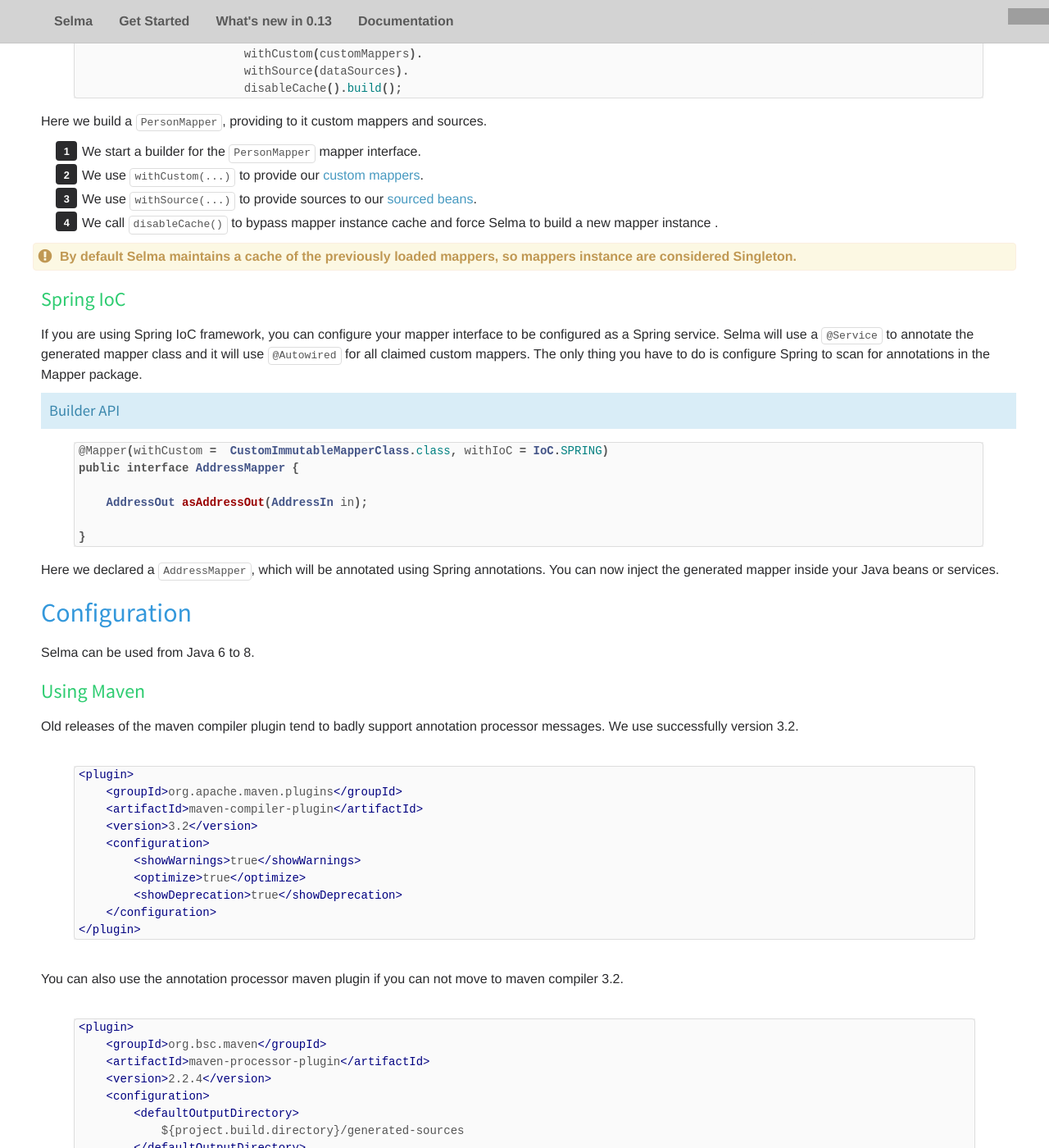
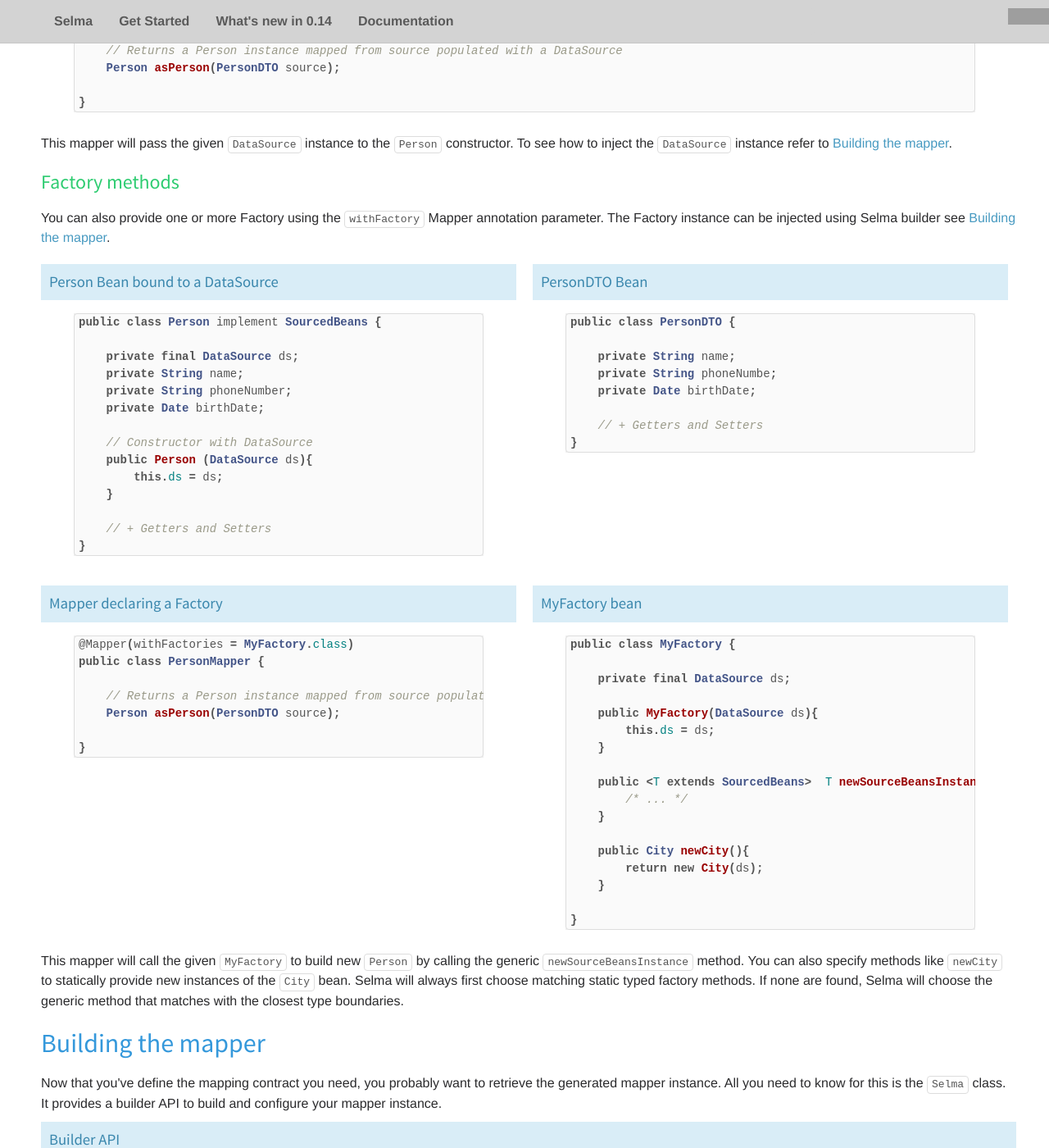
Before and after one commit to slemesle/selma, a Jekyll site: the page built from index.html, in a window 1280 px wide and 1400 px high, scrolled down 21086 px. Shown: the whole window at 82% size. Built offline with Jekyll 4.4.1, drawn with Linux system fonts in a browser that asks for light colours; nearby versions of some CDN libraries; comment, search, counter and statistics services are not loaded; some of the changed text lies outside the part shown; grey boxes are pictures that could not be loaded.

Commit message:
Update to 0.14

```diff
--- a/index.html
+++ b/index.html
@@ -1,5 +1,5 @@
 ---
-version: "0.13"
+version: "0.14"
 ---
 <!DOCTYPE html>
 <html xmlns="http://www.w3.org/1999/html">
@@ -230,7 +230,7 @@
                     <ul>
                     <li><a href="#welcome-top" alt="Selma Homepage" class="noicon">Selma</a></li>
                     <li><a href="#get-started" class="noicon">Get Started</a></li>
-                    <li><a href="#news" class="noicon">What's new in 0.13</a></li>
+                    <li><a href="#news" class="noicon">What's new in {{page.version}}</a></li>
                     <li><a href="#documentation" class="noicon">Documentation</a></li>
                     </ul>
                 </nav>
@@ -356,6 +356,34 @@
 -->
         <div class="row triple-gap-top-small-tablet triple-gap-top-desktop ">
             <h1 class="lite-square bordered padded green-bg">News</h1>
+
+             <h2 class="blue pad-left pad-top">Brand new release 0.14</h2>
+            <p class="pad-left">
+                This release introduces factory methods, it is now possible to declare factory beans inside the
+                mapper. Generic type handling has also been improved to support declaring a Mapper generic interface.
+                Many thanks to all bug reports and pull requests. 1.0 release is coming we just cyclic mapping handling
+                and specific field to field custom mappers.
+            </p>
+            <div class="pad-left">
+                <ul class="unstyled ">
+                    <li> <a class="noicon" href="https://github.com/xebia-france/selma/issues/63">#63</a>: Support for
+                        generic type in mappers</li>
+                    <li> <a class="noicon" href="https://github.com/xebia-france/selma/issues/39">#39</a>: Add Factory
+                        method and class support</li>
+                    <li> <a class="noicon" href="https://github.com/xebia-france/selma/issues/78">#78</a>: Add
+                        WithIoCServiceName to name Spring service using annotation, Thanks to Benoit Charret</li>
+                    <li> <a class="noicon" href="https://github.com/xebia-france/selma/issues/75">#75</a>: Fix generic
+                        inherited type handling in collections and map, Thanks to @julaudo</li>
+                    <li> <a class="noicon" href="https://github.com/xebia-france/selma/issues/70">#70</a>: Handle custom
+                        mappers in a .class package, Thanks to Antoine Leveugle</li>
+                    <li> <a class="noicon" href="https://github.com/xebia-france/selma/issues/57">#57</a>: Improve error
+                        messages for failing custom field to field mapping</li>
+                </ul>
+            </div>
+            <p class="pad-left pad-top">
+                See <a href="https://github.com/xebia-france/selma/blob/master/RELEASE_NOTES">release notes</a> or
+                <a href="https://github.com/xebia-france/selma/issues?q=milestone%3A0.14">Milestone 0.14</a>.
+            </p>
 
              <h2 class="blue pad-left pad-top">Brand new release 0.13</h2>
             <!--
@@ -1492,7 +1520,7 @@
             </p>
 
 
-            <h2 id="sourced-beans" class="blue pad-left pad-top">Using factory</h2>
+            <h2 id="factory" class="blue pad-left pad-top">Using factory</h2>
             <p class="pad-left">
                 Some beans can not be built with a default empty constructor. For some reason the application code use a
                 factory to provide new instances of these beans. Default Selma behavior is to call a default constructor
@@ -1500,6 +1528,7 @@
                 To solve this issue without using reflection at runtime, Selma supports <b>sourced beans</b>, the idea
                 is to pass one or more parameters to the constructor call in the generated code.
             </p>
+            <h3 id="sourced-beans" class="pad-left pad-top green">Sourced Beans</h3>
             <div class="container">
                 <div class="row">
                     <div class="one half two-up-small-tablet padded">
@@ -1560,11 +1589,96 @@
                 To see how to inject the <code>DataSource</code> instance refer to
                 <a href="#building-mapper" class="noicon">Building the mapper</a>.
             </p>
-            <p class="pad-left alert message ">
-                Future releases will support factory methods and factory class, so you can choose to use reflection on
-                youre own.
-            </p>
-
+            <h3 id="factory-methods" class="pad-left pad-top green">Factory methods</h3>
+            <p class="pad-left">
+                You can also provide one or more Factory using the <code>withFactory</code> Mapper annotation parameter.
+                The Factory instance can be injected using Selma builder see
+                <a href="#building-mapper" class="noicon">Building the mapper</a>.
+            </p>
+<div class="container">
+                <div class="row">
+                    <div class="one half two-up-small-tablet padded">
+                        <h5 class="padded info-bg">Person Bean bound to a DataSource</h5>
+
+{% highlight java %}
+public class Person implement SourcedBeans {
+
+    private final DataSource ds;
+    private String name;
+    private String phoneNumber;
+    private Date birthDate;
+
+    // Constructor with DataSource
+    public Person (DataSource ds){
+        this.ds = ds;
+    }
+
+    // + Getters and Setters
+}
+{% endhighlight %}
+                    </div>
+
+                    <div class="one half two-up-small-tablet padded">
+                        <h5 class="padded info-bg ">PersonDTO Bean</h5>
+
+{% highlight java %}
+public class PersonDTO {
+
+    private String name;
+    private String phoneNumbe;
+    private Date birthDate;
+
+    // + Getters and Setters
+}
+{% endhighlight %}
+
+                    </div>
+
+                </div>
+                <div class="row">
+                    <div class="one half two-up-small-tablet padded">
+                <h5 class="padded info-bg ">Mapper declaring a Factory</h5>
+{% highlight java %}
+@Mapper(withFactories = MyFactory.class)
+public class PersonMapper {
+
+    // Returns a Person instance mapped from source populated with a DataSource
+    Person asPerson(PersonDTO source);
+
+}
+{% endhighlight %}
+                    </div>
+                    <div class="one half two-up-small-tablet padded">
+                <h5 class="padded info-bg ">MyFactory bean</h5>
+{% highlight java %}
+public class MyFactory {
+
+    private final DataSource ds;
+
+    public MyFactory(DataSource ds){
+        this.ds = ds;
+    }
+
+    public <T extends SourcedBeans>  T newSourceBeansInstance(Class<T> targetType) {
+        /* ... */
+    }
+
+    public City newCity(){
+        return new City(ds);
+    }
+
+}
+{% endhighlight %}
+                    </div>
+                </div>
+            </div>
+            <p class="pad-left">
+                This mapper will call the given <code>MyFactory</code> to build new <code>Person</code> by calling the
+                generic <code>newSourceBeansInstance</code> method. You can also specify methods like
+                <code>newCity</code> to statically provide new instances of the <code>City</code> bean.
+                Selma will always first choose matching static typed factory methods. If none are found, Selma will
+                choose the generic method that matches with the closest type boundaries.
+            </p>
             <h2 id="building-mapper" class="blue pad-left pad-top">Building the mapper</h2>
             <p class="pad-left">
                Now that you've define the mapping contract you need, you probably want to retrieve the generated mapper
@@ -1619,8 +1733,12 @@
 {% endhighlight %}
             </div>
             <p class="pad-left">
-                Here we declared a <code>AddressMapper</code>, which will be annotated using Spring annotations. You can now inject the
-                generated mapper inside your Java beans or services.
+                Here we declared a <code>AddressMapper</code>, which will be annotated using Spring annotations. You can
+                inject the generated mapper inside your Java beans or services.
+            </p>
+            <p class="pad-left alert message ">
+                By default Selma does not specify a name for the <code>@Service</code> declared, but you can add since
+                0.14 <code>withIoCServiceName = YourServiceName</code> to specify a name for the Spring service.
             </p>
 
             <h2 id="configuration" class="blue pad-left pad-top">Configuration</h2>
```
